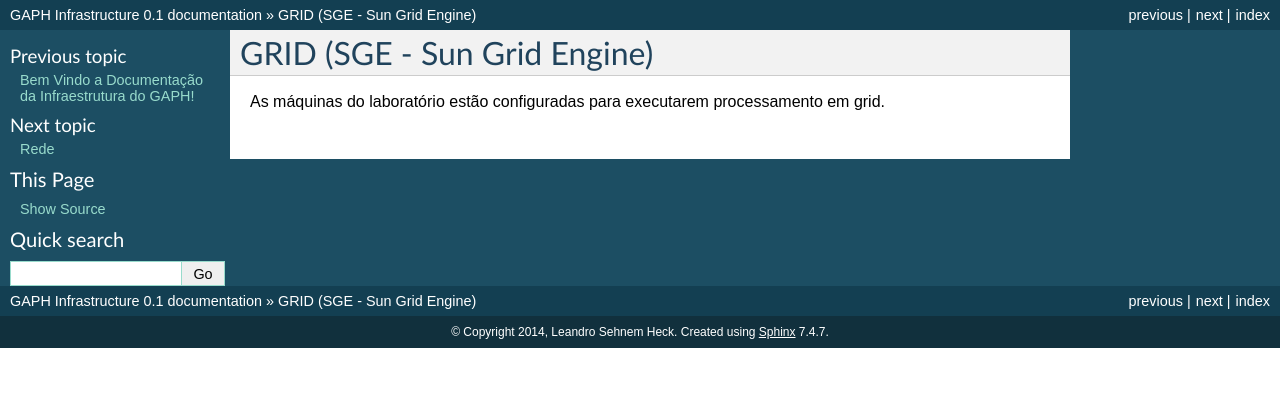
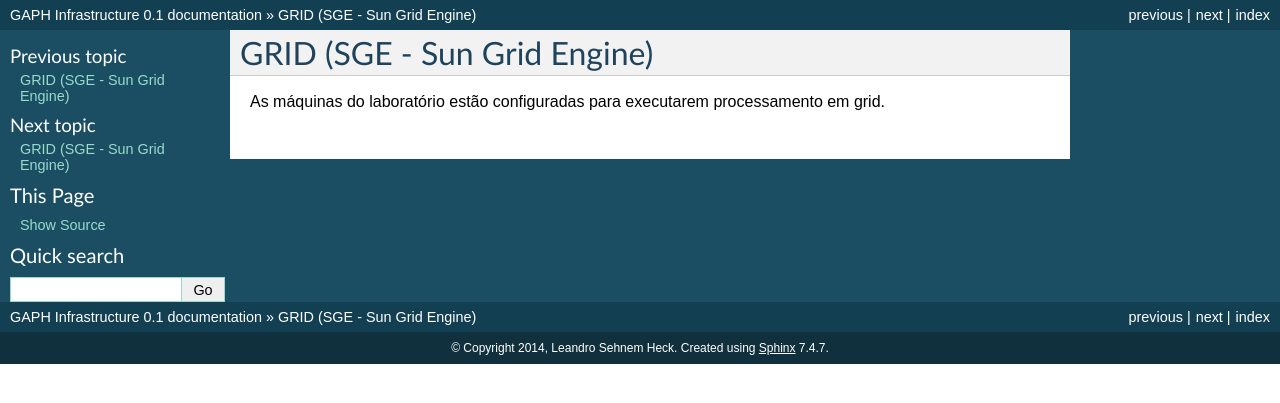
Before and after one commit to leoheck/gaph-infra-docs, a Sphinx documentation site: the page built from source/grid.rst, in a window 1280 px wide. Shown: the top 403 px of the page. Built offline with Sphinx 7.4.7, drawn with Linux system fonts in a browser that asks for light colours; pages that are not in the unit, such as notebooks, are missing from menus.

Commit message:
Updating references

```diff
--- /dev/null
+++ b/source/server-corfu.rst
@@ -0,0 +1,5 @@
+
+GRID (SGE - Sun Grid Engine)
+============================
+
+As máquinas do laboratório estão configuradas para executarem processamento em grid.
--- /dev/null
+++ b/source/server-kriti.rst
@@ -0,0 +1,5 @@
+
+GRID (SGE - Sun Grid Engine)
+============================
+
+As máquinas do laboratório estão configuradas para executarem processamento em grid.
--- /dev/null
+++ b/source/server-rodos.rst
@@ -0,0 +1,5 @@
+
+GRID (SGE - Sun Grid Engine)
+============================
+
+As máquinas do laboratório estão configuradas para executarem processamento em grid.
--- /dev/null
+++ b/source/services.rst
@@ -0,0 +1,5 @@
+
+GRID (SGE - Sun Grid Engine)
+============================
+
+As máquinas do laboratório estão configuradas para executarem processamento em grid.
--- /dev/null
+++ b/source/workstations-gaphl.rst
@@ -0,0 +1,5 @@
+
+GRID (SGE - Sun Grid Engine)
+============================
+
+As máquinas do laboratório estão configuradas para executarem processamento em grid.
```
Also changed, not shown: source/index.rst (+8 -8 lines), source/network.rst (renamed from source/rede.rst).
